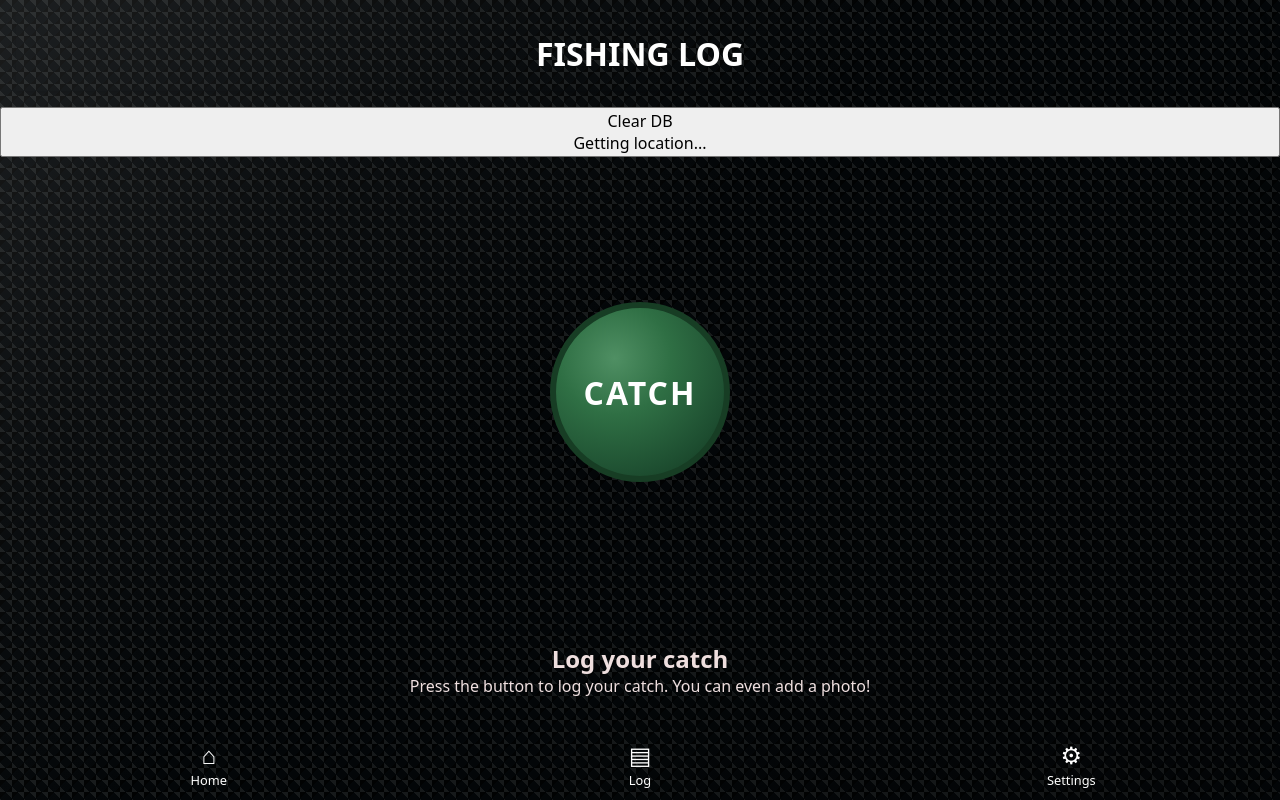
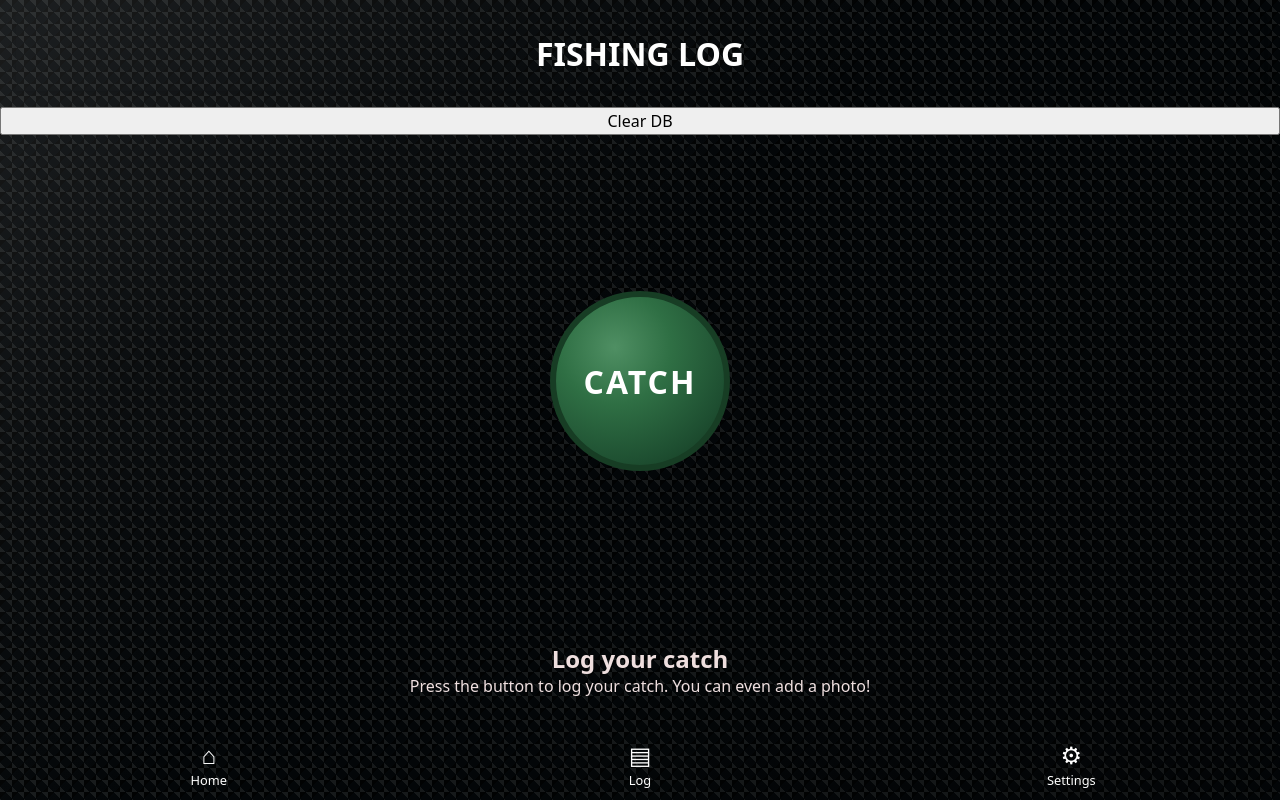
Before and after one commit to dhurrell001/fishing-log, a React (Vite) app: page / in a window 1280 px wide. Built offline with nearby package versions, Linux system fonts and the light colour scheme; no server answers.

Commit message:
Remove unused CatchMap import and component from HomePage

```diff
--- a/src/pages/Home/homePage.jsx
+++ b/src/pages/Home/homePage.jsx
@@ -4,7 +4,7 @@ import Header from "../../components/header.jsx";
 import SummaryText from "../../components/summaryText.jsx";
 import Navbar from "../../components/navBar.jsx";
 import { clearCatches } from "../../data/catchLogRepository.js";
-import CatchMap from "../../components/catchMap.jsx";
+// import CatchMap from "../../components/catchMap.jsx";
 
 
 // import CatchLogForm from '../logCatch/catchLogPage.jsx'
@@ -17,7 +17,7 @@ function HomePage() {
       </header>
       <button onClick={clearCatches}>
   Clear DB
-  <CatchMap />
+
 </button>
       <section id="content">
         <CatchButton onClick={() => {}} />
```
